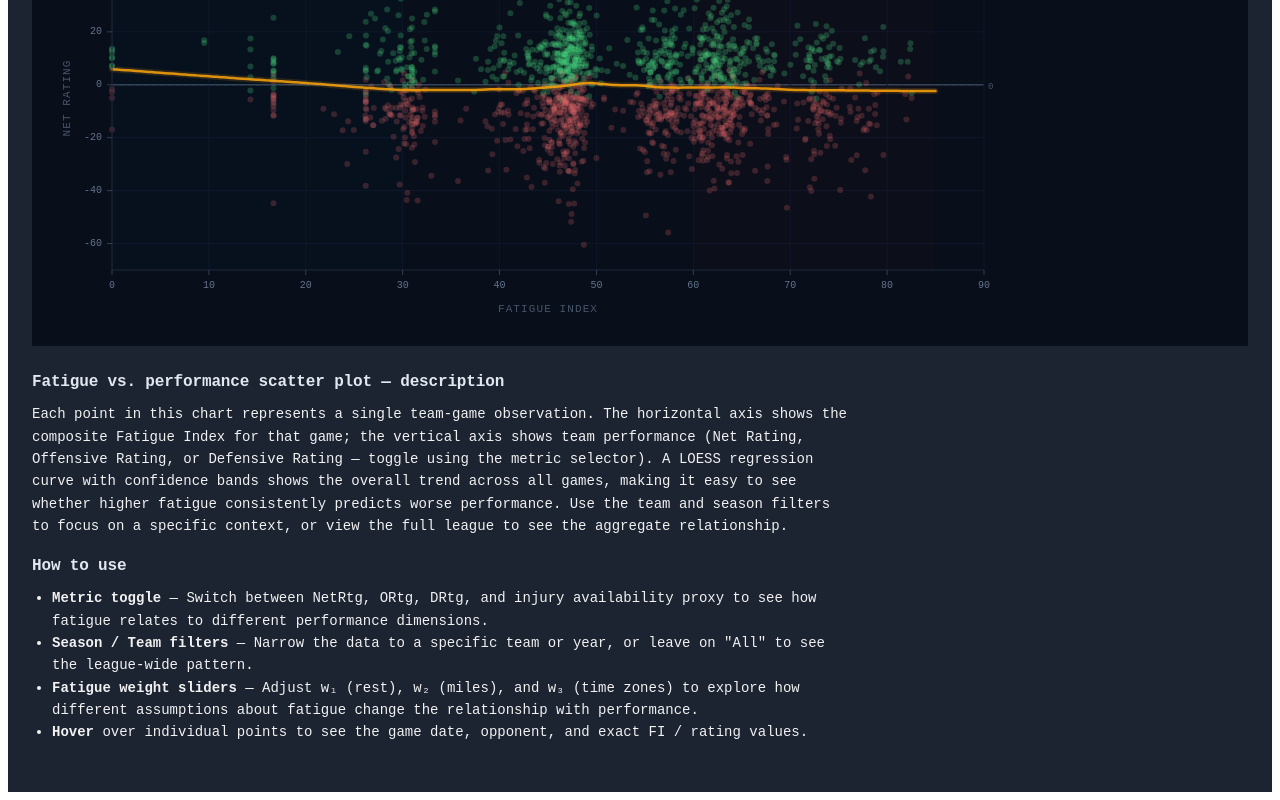
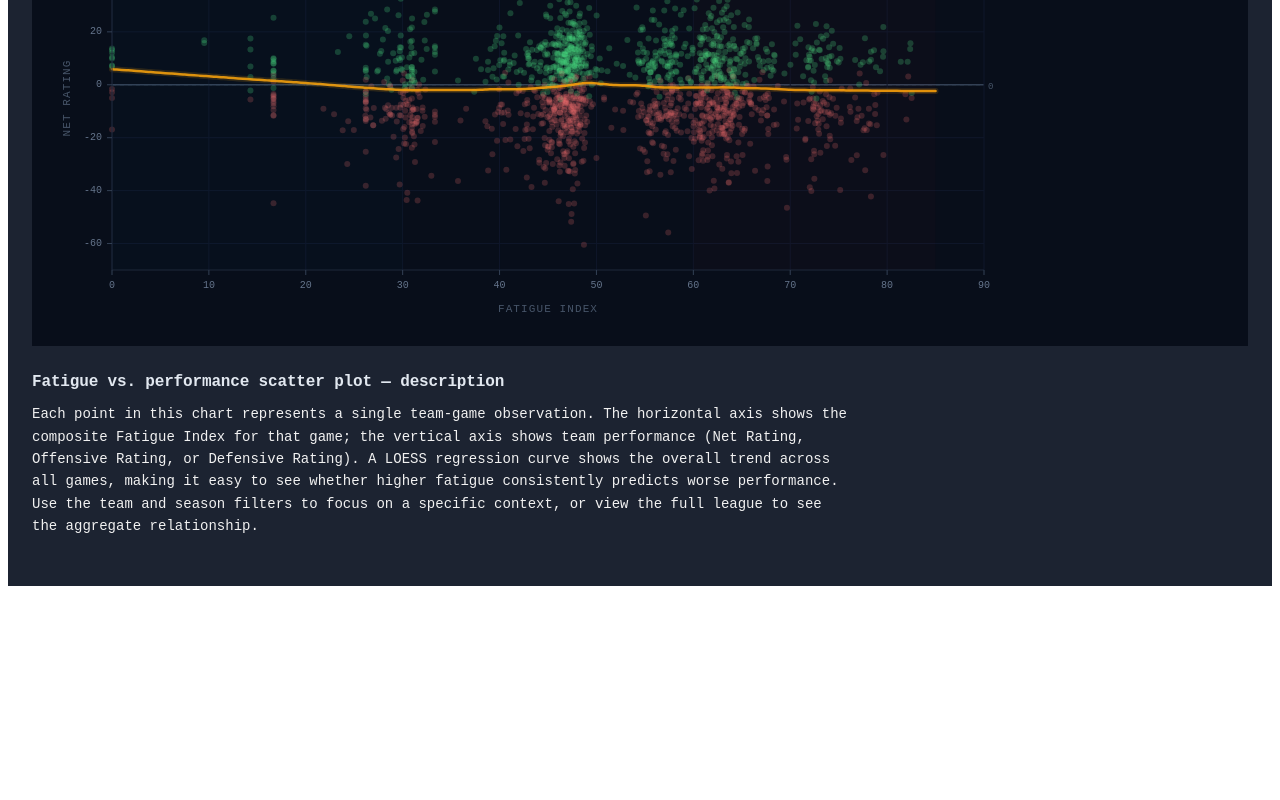
Before and after one commit to skarimann1/VizNBATravel-Performance, a React (Vite) app in the folder ReactVizGeneration/: page / in a window 1280 px wide. Shown: the part 4994-5794 px from the top of the page. After the commit the page ends 5588 px from the top, so only its background shows below. Built offline with nearby package versions, Linux system fonts and the light colour scheme; no server answers.

Commit message:
updated scatter plot desc

```diff
--- a/ReactVizGeneration/src/App.tsx
+++ b/ReactVizGeneration/src/App.tsx
@@ -272,25 +272,9 @@ function App() {
             Fatigue vs. performance scatter plot — description
           </h3>
           <p style={{ margin: 0 }}>
-            Each point in this chart represents a single team-game observation. The horizontal axis shows the composite Fatigue Index for that game; the vertical axis shows team performance (Net Rating, Offensive Rating, or Defensive Rating — toggle using the metric selector). A LOESS regression curve with confidence bands shows the overall trend across all games, making it easy to see whether higher fatigue consistently predicts worse performance. Use the team and season filters to focus on a specific context, or view the full league to see the aggregate relationship.
+            Each point in this chart represents a single team-game observation. The horizontal axis shows the composite Fatigue Index for that game; the vertical axis shows team performance (Net Rating, Offensive Rating, or Defensive Rating). A LOESS regression curve shows the overall trend across all games, making it easy to see whether higher fatigue consistently predicts worse performance. Use the team and season filters to focus on a specific context, or view the full league to see the aggregate relationship.
           </p>
-          <h3
-            style={{
-              margin: "16px 0 8px 0",
-              fontSize: 16,
-              fontWeight: 700,
-              color: PAGE_THEME.text,
-              letterSpacing: "-0.01em",
-            }}
-          >
-            How to use
-          </h3>
-          <ul style={{ margin: 0, paddingLeft: 20 }}>
-            <li><strong>Metric toggle</strong> — Switch between NetRtg, ORtg, DRtg, and injury availability proxy to see how fatigue relates to different performance dimensions.</li>
-            <li><strong>Season / Team filters</strong> — Narrow the data to a specific team or year, or leave on &quot;All&quot; to see the league-wide pattern.</li>
-            <li><strong>Fatigue weight sliders</strong> — Adjust w₁ (rest), w₂ (miles), and w₃ (time zones) to explore how different assumptions about fatigue change the relationship with performance.</li>
-            <li><strong>Hover</strong> over individual points to see the game date, opponent, and exact FI / rating values.</li>
-          </ul>
+
         </div>
       </div>
     </div>
```
